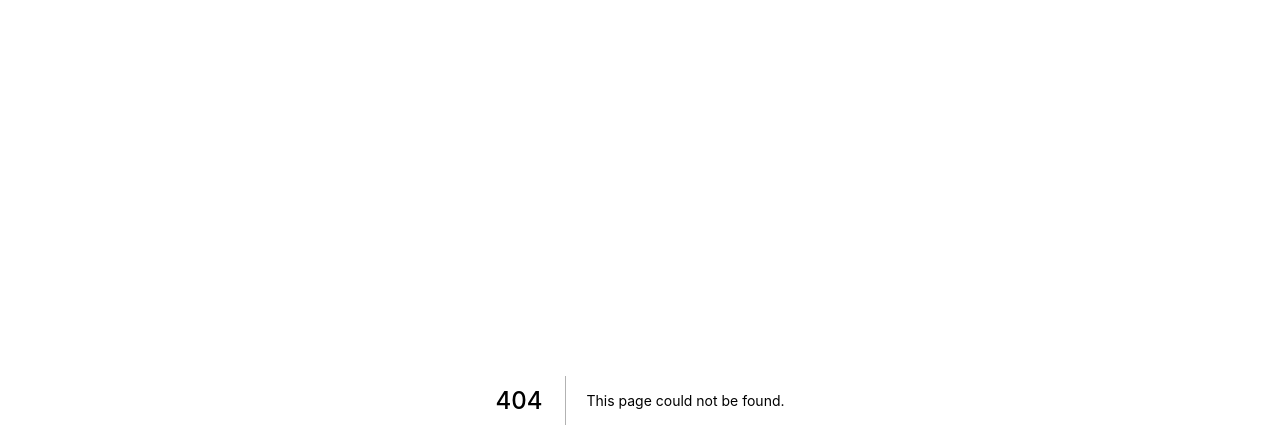
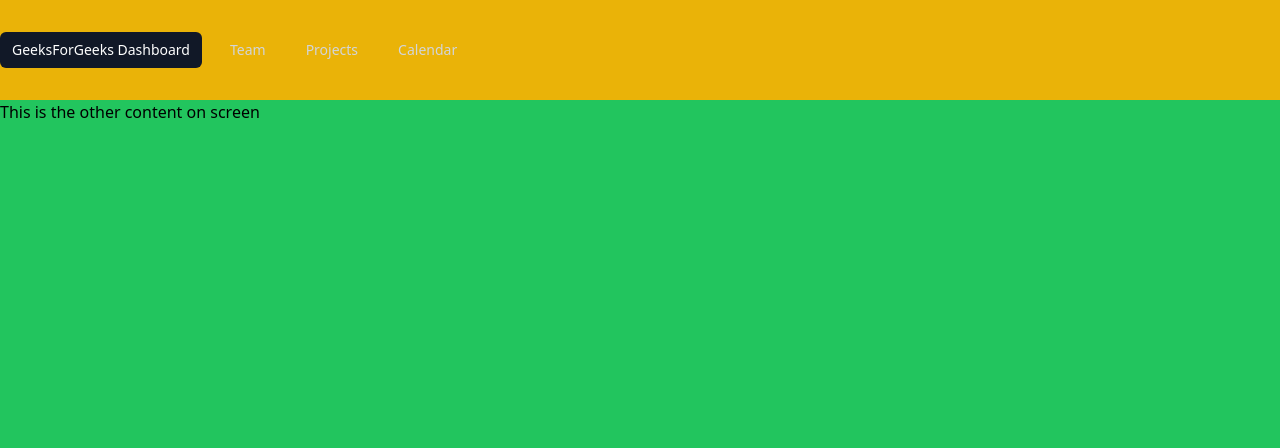
Before and after one commit to joao-arce/mobile-creative-festa, a Next.js app: page /rascunho in a window 1280 px wide. Before the commit this address had no page. Shown: the top 448 px of the page. Built offline with nearby package versions, Linux system fonts and the light colour scheme.

Commit message:
Fix initial

```diff
--- /dev/null
+++ b/pages/rascunho.tsx
@@ -0,0 +1,59 @@
+import React from 'react';
+
+const Rascunho = () => {
+  return (
+    <div>
+      <div className="flex flex-col h-screen">
+        <div className="bg-yellow-500 py-8 hidden sm:block ">
+          <div className="flex space-x-4">
+            <a
+              href="#"
+              className="bg-gray-900 text-white
+                        px-3 py-2 rounded-md text-sm
+                        font-medium"
+              aria-current="page"
+            >
+              GeeksForGeeks Dashboard
+            </a>
+
+            <a
+              href="#"
+              className="text-gray-300
+                        hover:bg-gray-700
+                        hover:text-white px-3 py-2
+                        rounded-md text-sm font-medium"
+            >
+              Team
+            </a>
+
+            <a
+              href="#"
+              className="text-gray-300
+                        hover:bg-gray-700
+                        hover:text-white px-3 py-2
+                        rounded-md text-sm font-medium"
+            >
+              Projects
+            </a>
+
+            <a
+              href="#"
+              className="text-gray-300
+                        hover:bg-gray-700 hover:text-white
+                        px-3 py-2 rounded-md
+                        text-sm font-medium"
+            >
+              Calendar
+            </a>
+          </div>
+        </div>
+
+        <div className="bg-green-500 flex flex-grow">
+          This is the other content on screen
+        </div>
+      </div>
+    </div>
+  );
+};
+
+export default Rascunho;
```
